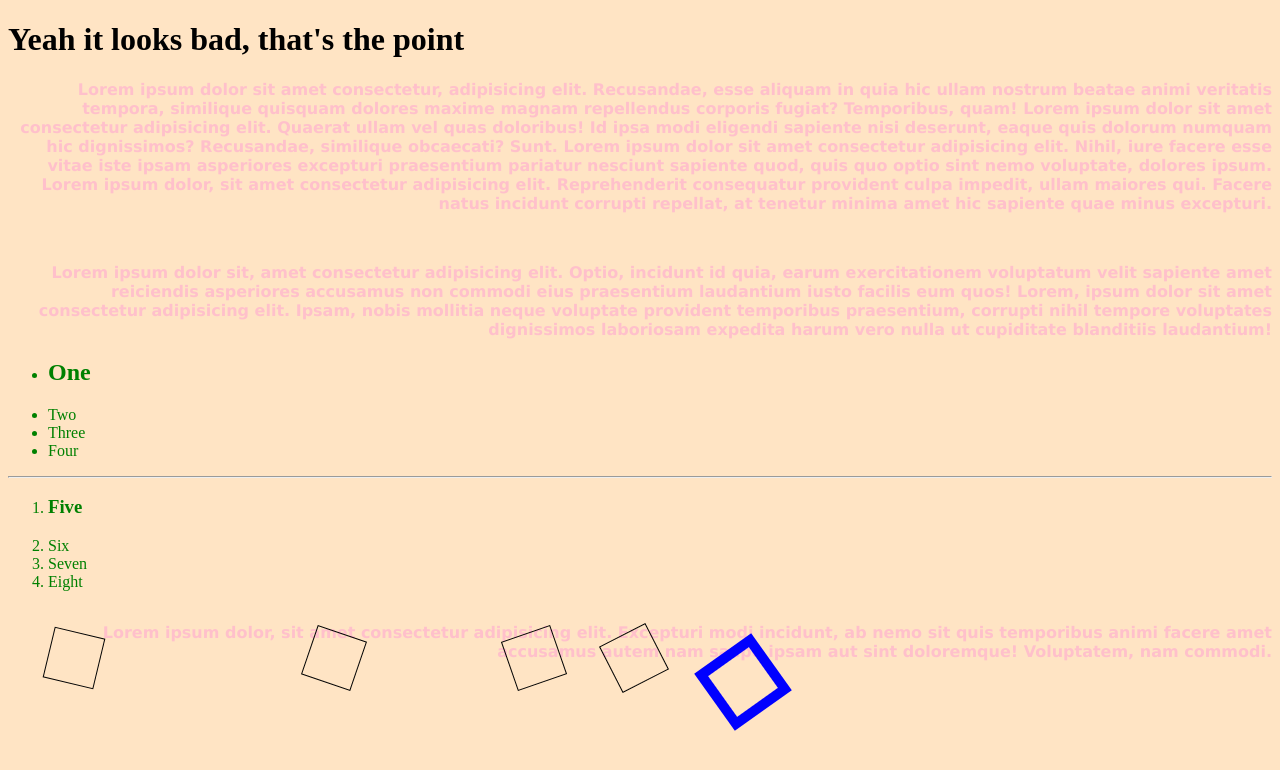
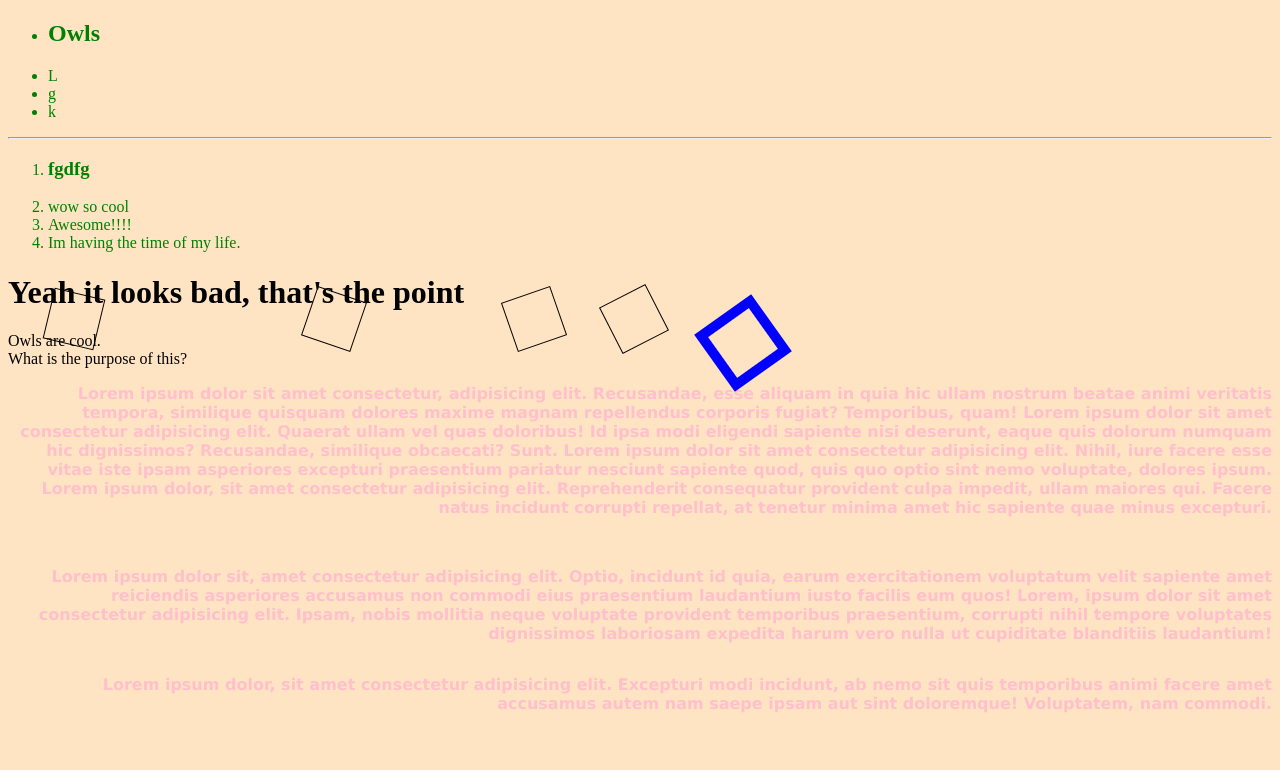
Before and after one commit to KylePontius/apcspiwb2, a plain HTML site: page index.html in a window 1280 px wide. Drawn offline with Linux system fonts and the light colour scheme.

Commit message:
Add files via upload

```diff
--- a/index.html
+++ b/index.html
@@ -5,7 +5,32 @@
     <title>Kyle's Site</title>
 </head>
 <body>
+    <div class="listDiv">
+        <ul id="fHalf">
+            <li class="listItemA"><h2>Owls</h2></li>
+            <li class="listItemB">L</li>
+            <li class="listItemA">g</li>
+            <li>k</li>
+        </ul>
+        <hr>
+        <ol id="sHalf">
+            <li class="listItemA"><h3>fgdfg</h3></li>
+            <li class="listItemB">wow so cool</li>
+            <li class="listItemA">Awesome!!!!</li>
+            <li class="listItemB">Im having the time of my life.    </li>
+        </ol>
+    </div>
+    <div class="boxDiv">
+        <div class="box"></div>
+        <div class="box"></div>
+        <div class="box"></div>
+        <div class="box"></div>
+        <div class="box"></div>
+
+    </div>
     <h1 id="siteTitle">Yeah it looks bad, that's the point</h1>
+    <div>Owls are cool.</div>
+    <div>What is the purpose of this?</div>
     <div>
         <p>Lorem ipsum dolor sit amet consectetur, adipisicing elit. Recusandae, esse aliquam in quia hic ullam nostrum beatae
             animi veritatis tempora, similique quisquam dolores maxime magnam repellendus corporis fugiat? Temporibus, quam!
@@ -23,29 +48,7 @@
              praesentium, corrupti nihil tempore voluptates dignissimos laboriosam expedita harum vero nulla ut cupiditate blanditiis laudantium!
         </p>
     </div>
-    <div class="listDiv">
-        <ul id="fHalf">
-            <li class="listItemA"><h2>One</h2></li>
-            <li class="listItemB">Two</li>
-            <li class="listItemA">Three</li>
-            <li>Four</li>
-        </ul>
-        <hr>
-        <ol id="sHalf">
-            <li class="listItemA"><h3>Five</h3></li>
-            <li class="listItemB">Six</li>
-            <li class="listItemA">Seven</li>
-            <li class="listItemB">Eight</li>
-        </ol>
-    </div>
-    <div class="boxDiv">
-        <div class="box"></div>
-        <div class="box"></div>
-        <div class="box"></div>
-        <div class="box"></div>
-        <div class="box"></div>
 
-    </div>
 
     <div class="anotherBox">
         <p>Lorem ipsum dolor, sit amet consectetur adipisicing elit. Excepturi modi incidunt, ab nemo sit quis temporibus animi facere amet accusamus autem nam saepe ipsam aut sint doloremque! Voluptatem, nam commodi.</p>
```
